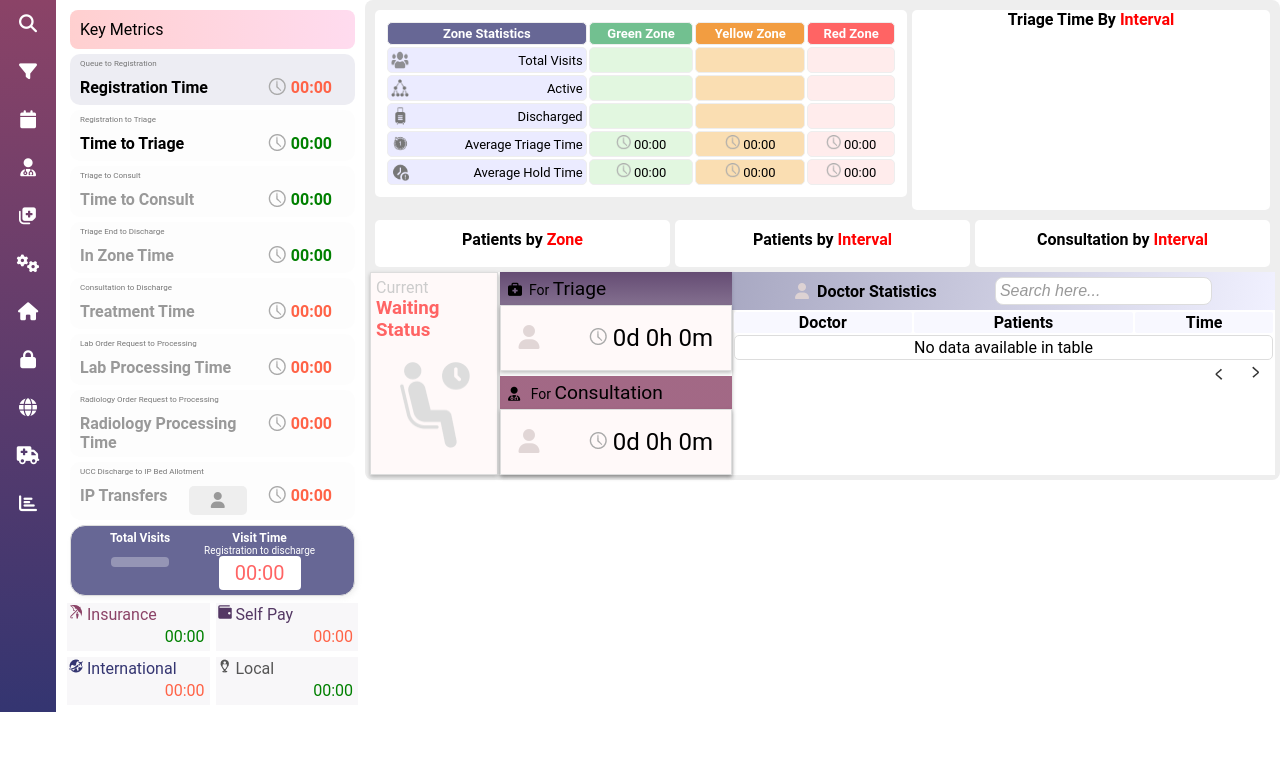
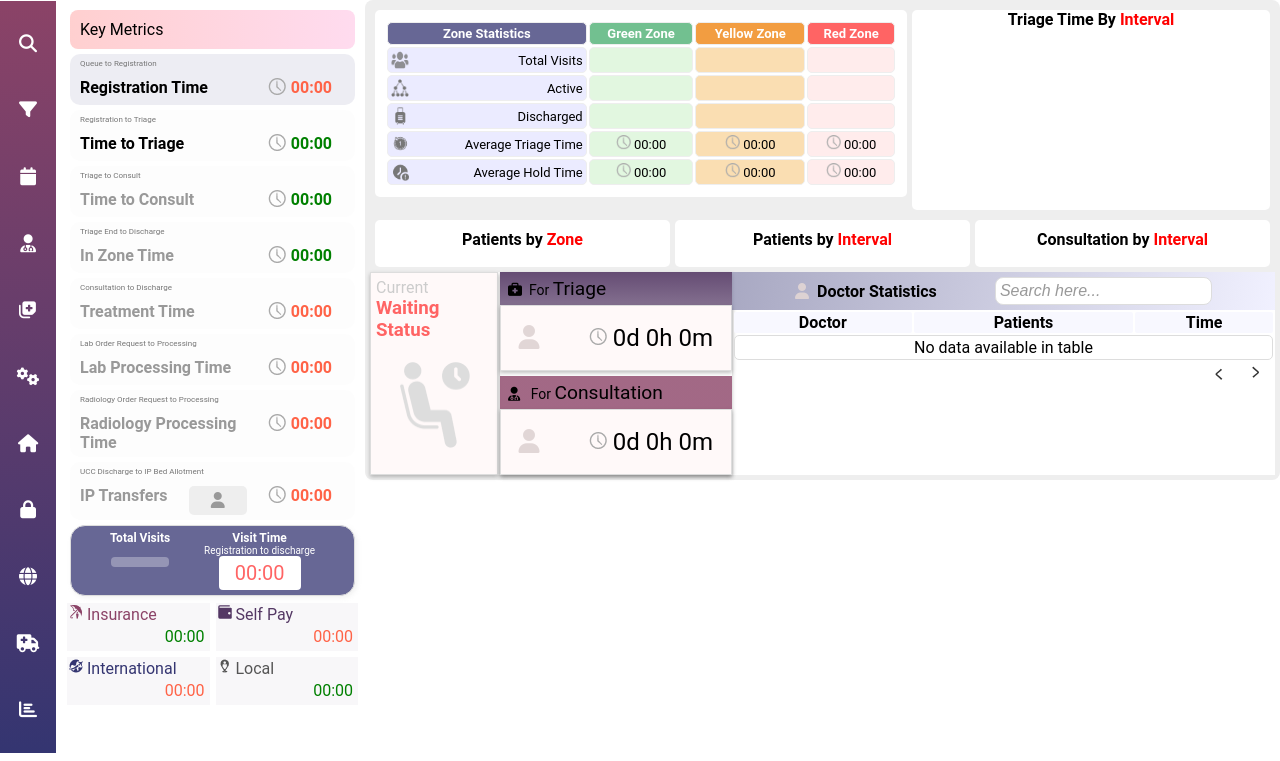
Before and after one commit to kavitharanitamalapakula/SOPEONOW, a Django app: template Reporting/templates/reporting/reporting_dashboard.html in a window 1280 px wide. Shown: the part 39-800 px from the top of the page. Run offline with Django 5.2, Linux system fonts and the light colour scheme; the template is opened without the code that fills it, so the values that code supplies are empty; some libraries are stand-ins or nearby versions.

Commit message:
sidebar modification

```diff
--- a/Reporting/static/reporting/css/dashboard.css
+++ b/Reporting/static/reporting/css/dashboard.css
@@ -113,10 +113,14 @@ body {
 
 /* Sidebar */
 .sidebar {
+    position: fixed;
+    top: 40px;
+    height: 94vh;
     grid-area: sidebar;
     display: flex;
     flex-direction: column;
     align-items: center;
+    justify-content: space-evenly;
     width: 3.5rem;
     background: linear-gradient(to bottom, #8b4367, #343571);
     color: #fff;
```
